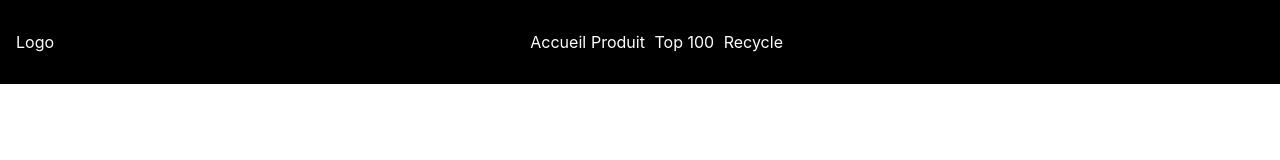
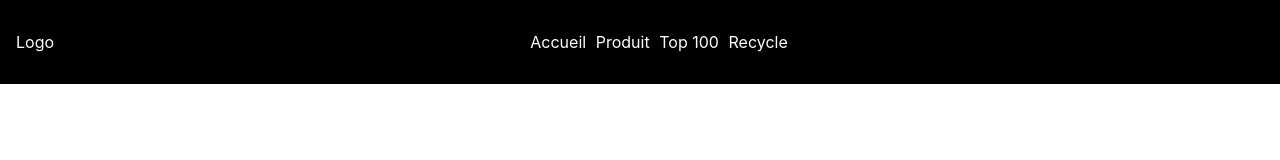
Before and after one commit to rob1-alt/trivialfrontend, a Next.js app: page / in a window 1280 px wide. Shown: the top 160 px of the page. Built offline with nearby package versions, Linux system fonts and the light colour scheme.

Commit message:
link accueil css

```diff
--- a/components/Nav.js
+++ b/components/Nav.js
@@ -19,7 +19,7 @@ function Navigation(){
         <nav className={`navbar ${showLinks? "showNav" : "hideNav"} `}>
             <div className="navbarLogo">Logo</div>
         <ul className="navbarLinks">
-            <li className="navbarItem">
+            <li className="navbarItem" className="navbarLink">
                 <a href="/">
                     Accueil
                 </a>
```
